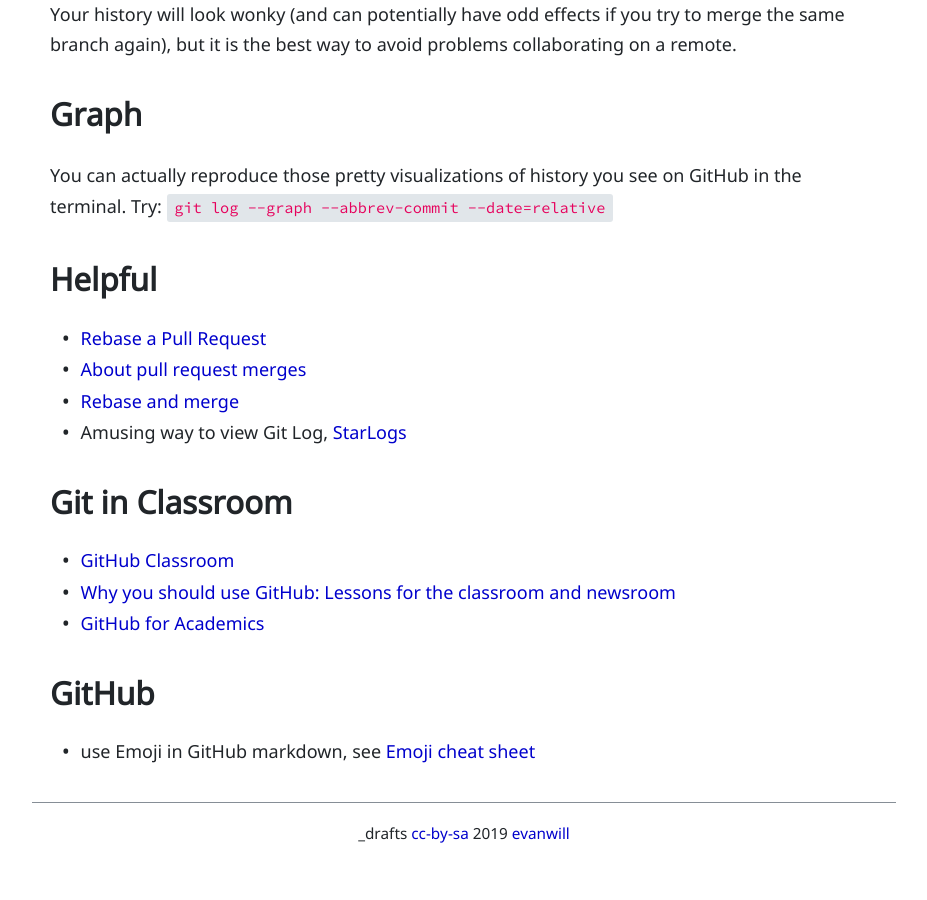
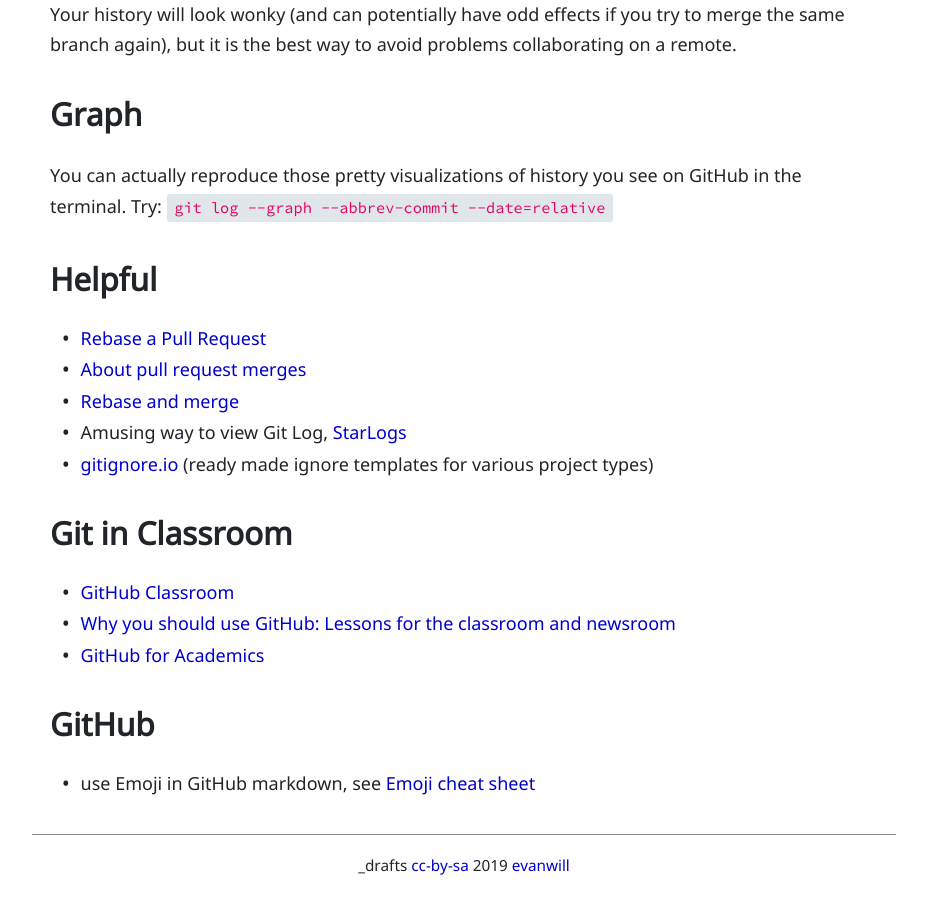
Before and after one commit to evanwill/_drafts, a Jekyll site: the page built from _notes/git-notes.md, in a window 1280 px wide and 900 px high, scrolled down 1427 px. Shown: the whole window, without its empty margins (176-1103 px from the left). Built offline with Jekyll 4.4.1, drawn with Linux system fonts in a browser that asks for light colours; before the commit the page ends 2295 px from its top, so only the background shows below that.

Commit message:
git note

```diff
--- a/_notes/git-notes.md
+++ b/_notes/git-notes.md
@@ -53,6 +53,7 @@
 - [About pull request merges](https://help.github.com/articles/about-pull-request-merges/)
 - [Rebase and merge](https://github.com/blog/2243-rebase-and-merge-pull-requests)
 - Amusing way to view Git Log, [StarLogs](https://github.com/artemave/StarLogs)
+- [gitignore.io](https://www.gitignore.io/) (ready made ignore templates for various project types)
 
 ## Git in Classroom
 
```
